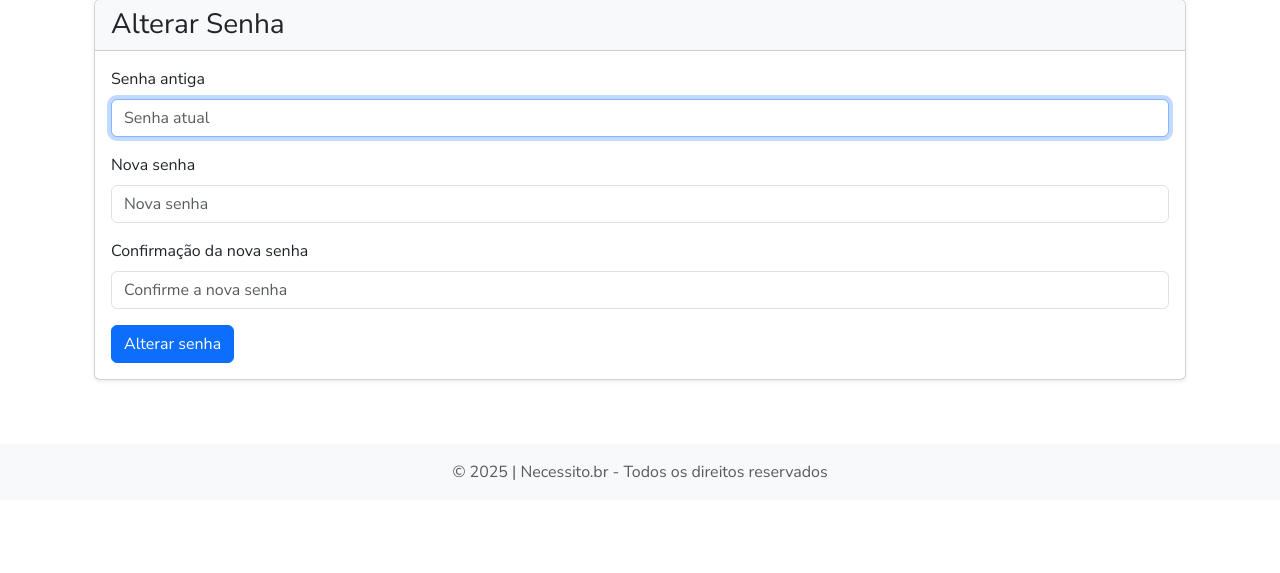
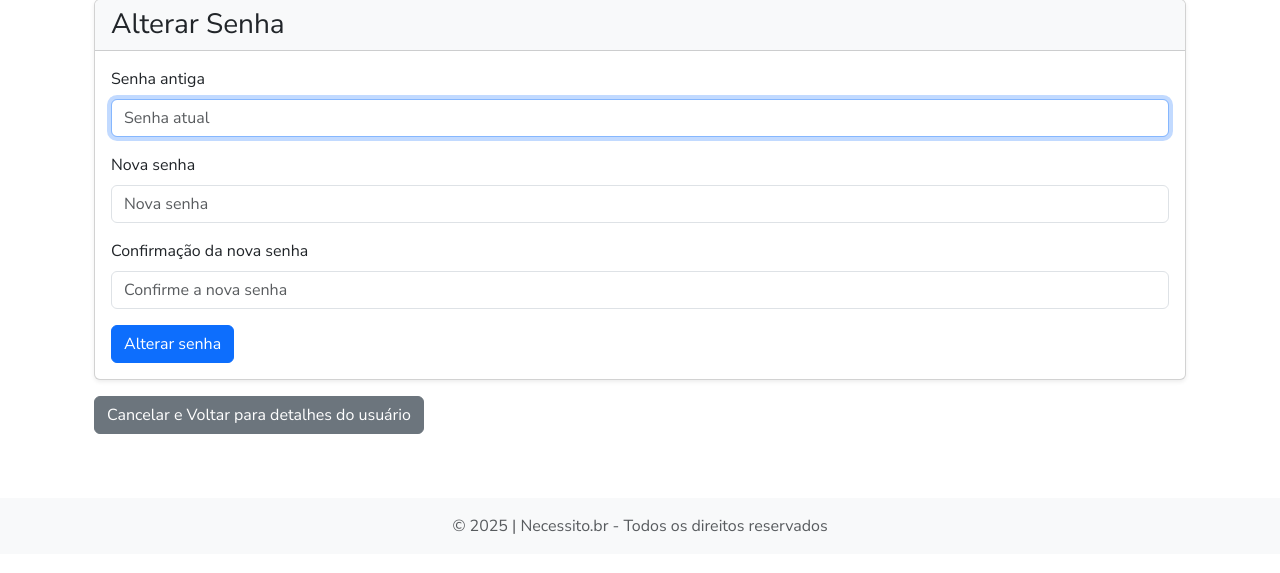
Before and after one commit to melojrx/necessito, a Django app: page /users/password_change/ in a window 1280 px wide. Shown: the part 158-731 px from the top of the page. Run offline with Django 5.2, Linux system fonts and the light colour scheme; the visitor is signed in with stand-in values (Sample User, id 1).

Commit message:
inclusaode botao de atalho

```diff
--- a/users/templates/password_change_form.html
+++ b/users/templates/password_change_form.html
@@ -50,6 +50,7 @@
           </form>
         </div>
       </div>
+      <a href="{% url 'minha_conta_detail' user.pk %}" class="btn btn-secondary mt-3">Cancelar e Voltar para detalhes do usuário</a>
     </div>
   </div>
 </div>
```
